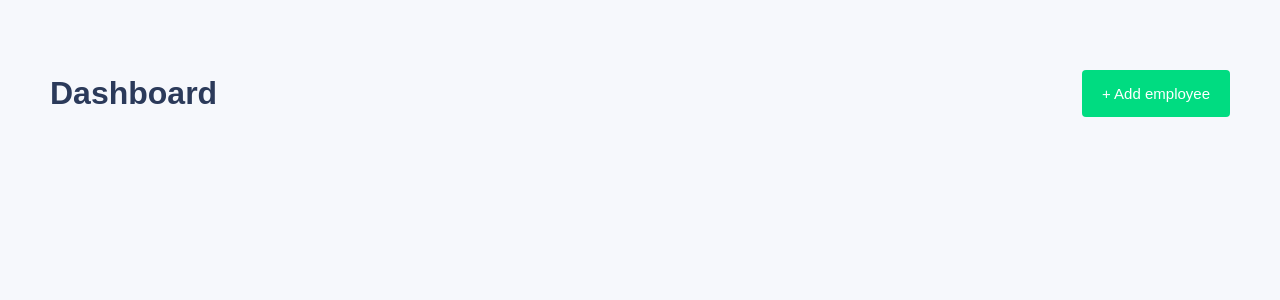
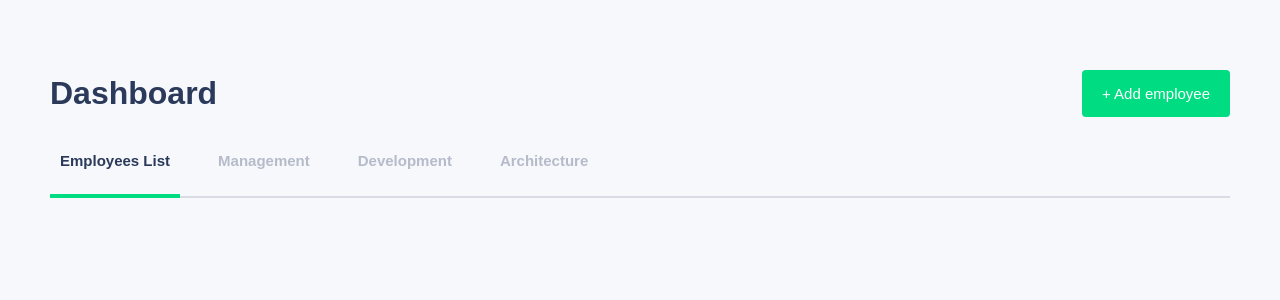
Before and after one commit to famovkin/gpm-test, a Vue app: page / in a window 1280 px wide. Shown: the top 300 px of the page. Built offline with nearby package versions, Linux system fonts and the light colour scheme.

Commit message:
feat: create filter component

```diff
--- a/src/App.vue
+++ b/src/App.vue
@@ -1,15 +1,35 @@
 <template>
   <div class="app">
-    <header class="header">
+    <div class="header">
       <h1>Dashboard</h1>
       <my-button>+ Add employee</my-button>
-    </header>
+    </div>
+    <my-filter
+      :options="filterOptions"
+      :selectedFilter="selectedFilter"
+      @change="changeFilter"
+    />
   </div>
 </template>
 
 <script>
 export default {
-
+  data() {
+    return {
+      filterOptions: [
+        { id: 1, name: 'Employees List', value: 'All' },
+        { id: 2, name: 'Management', value: 'Manager' },
+        { id: 3, name: 'Development', value: 'Developer' },
+        { id: 4, name: 'Architecture', value: 'Architect' },
+      ],
+      selectedFilter: 'All',
+    };
+  },
+  methods: {
+    changeFilter(filter) {
+      this.selectedFilter = filter;
+    },
+  },
 };
 </script>
 
@@ -31,5 +51,6 @@ export default {
   justify-content: space-between;
   align-items: center;
   color: #2b3a5a;
+  margin-bottom: 10px;
 }
 </style>
--- /dev/null
+++ b/src/components/UI/MyFilter.vue
@@ -0,0 +1,56 @@
+<template>
+  <ul class="filter">
+    <li
+      class="filter__item"
+      tabindex="0"
+      @click="onClickFilter(option)"
+      @keydown.enter="onClickFilter(option)"
+      v-for="option in options"
+      :key="option.id"
+      :class="{'filter__item_active': selectedFilter === option.value}"
+      >
+      {{ option.name }}
+    </li>
+  </ul>
+</template>
+
+<script>
+export default {
+  name: 'my-filter',
+  props: {
+    options: {
+      type: Array,
+      default: () => [],
+    },
+    selectedFilter: String,
+  },
+  methods: {
+    onClickFilter(option) {
+      this.$emit('change', option.value);
+    },
+  },
+};
+</script>
+
+<style>
+.filter {
+  list-style: none;
+  display: flex;
+  border-bottom: 2px solid #d7dce5;
+}
+
+.filter__item {
+  padding: 25px 10px;
+  margin-right: 28px;
+  color: #b5bbc9;
+  cursor: pointer;
+  font-size: 15px;
+  font-weight: 700;
+}
+
+.filter__item_active {
+  border-bottom: 4px solid #00dc81;
+  margin-bottom: -2px;
+  color: #2b3a5a;
+}
+</style>
--- a/src/components/UI/index.js
+++ b/src/components/UI/index.js
@@ -1,5 +1,7 @@
 import MyButton from '@/components/UI/MyButton.vue';
+import MyFilter from '@/components/UI/MyFilter.vue';
 
 export default [
   MyButton,
+  MyFilter,
 ];
```
